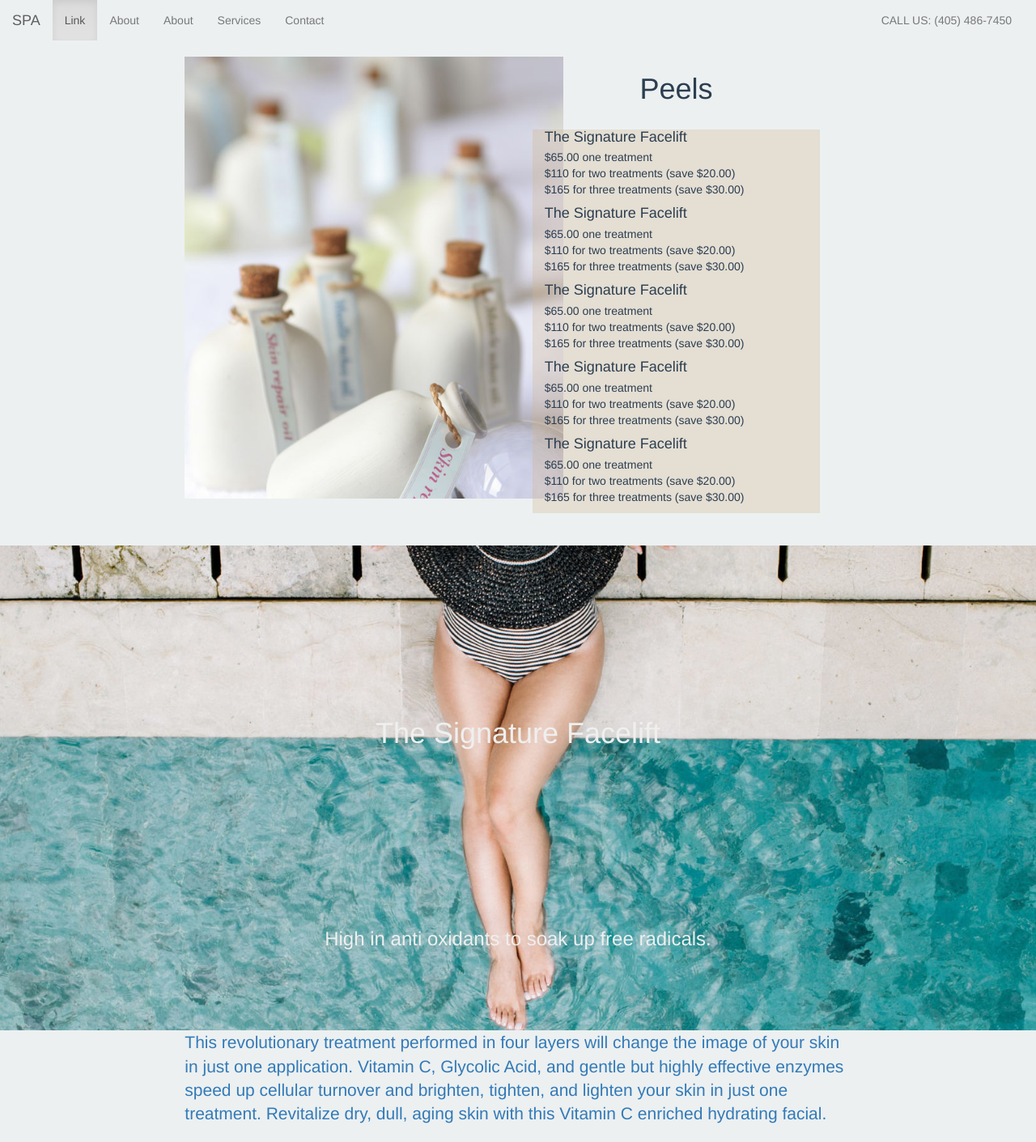
After one commit to prezajax/mystic, a Django app: page /services/ in a window 1280 px wide. The commit adds this page. Shown: the whole page at 81% size. Run offline with Django 3.2, Linux system fonts and the light colour scheme; some libraries are stand-ins or nearby versions.

Commit message:
second commit

```diff
--- a/mysite/settings.py
+++ b/mysite/settings.py
@@ -25,7 +25,7 @@ SECRET_KEY = '7&%5lz2tz2=1@4v^zl9e-a&wuej#9$#a3pca^is_6=9666q_2y'
 # SECURITY WARNING: don't run with debug turned on in production!
 DEBUG = True
 
-ALLOWED_HOSTS = []
+ALLOWED_HOSTS = ['*']
 
 
 # Application definition
--- a/mysite/urls.py
+++ b/mysite/urls.py
@@ -21,6 +21,6 @@ from django.conf import settings
 
 urlpatterns = [
     url(r'^admin/', admin.site.urls),
-    url(r'^spa/', include('spa.urls')),
+    url(r'', include('spa.urls')),
 
 ]+ static(settings.STATIC_URL, document_root=settings.STATIC_ROOT)
--- a/spa/urls.py
+++ b/spa/urls.py
@@ -3,6 +3,7 @@ from django.conf.urls import url
 from . import views
 
 urlpatterns = [
-    url(r'index/', views.index, name='index'),
-    url(r'about/', views.about, name='about'),
+    url(r'^about/', views.about, name='about'),
+    url(r'^services/', views.services, name='services'),
+
 ]
--- a/spa/views.py
+++ b/spa/views.py
@@ -14,3 +14,7 @@ def about(request):
 	template = loader.get_template('spa/about.html')
 	context = {}
 	return HttpResponse(template.render(context, request))
+def services(request):
+	template = loader.get_template('spa/services.html')
+	context = {}
+	return HttpResponse(template.render(context, request))
--- a/templates/spa/index.html
+++ b/templates/spa/index.html
@@ -40,6 +40,9 @@
 	.navbar {
 	   background-color: transparent;
 	   background: transparent;
+	   border: 0;
+   	   -webkit-box-shadow: none;
+   		box-shadow: none;
 
 	}
 
--- /dev/null
+++ b/templates/spa/services.html
@@ -0,0 +1,205 @@
+<!DOCTYPE html>
+<html>
+<head>
+	<link rel="stylesheet" href="https://maxcdn.bootstrapcdn.com/bootstrap/3.3.7/css/bootstrap.min.css" integrity="sha384-BVYiiSIFeK1dGmJRAkycuHAHRg32OmUcww7on3RYdg4Va+PmSTsz/K68vbdEjh4u" crossorigin="anonymous">
+
+	<!-- Optional theme -->
+	<link rel="stylesheet" href="https://maxcdn.bootstrapcdn.com/bootstrap/3.3.7/css/bootstrap-theme.min.css" integrity="sha384-rHyoN1iRsVXV4nD0JutlnGaslCJuC7uwjduW9SVrLvRYooPp2bWYgmgJQIXwl/Sp" crossorigin="anonymous">
+
+	<!-- Latest compiled and minified JavaScript -->
+	<script src="https://maxcdn.bootstrapcdn.com/bootstrap/3.3.7/js/bootstrap.min.js" integrity="sha384-Tc5IQib027qvyjSMfHjOMaLkfuWVxZxUPnCJA7l2mCWNIpG9mGCD8wGNIcPD7Txa" crossorigin="anonymous">
+	</script>
+	<title>Index</title>
+		{% load static %}
+
+	<style>
+	.mainBackground {
+		background:#ecf0f1
+	}
+	.padding-0 {
+    	padding: 0;
+    	padding-right: 0;
+	}
+	.moveTextUp{
+
+		top: 50%;
+		transform: translateY(-50%);
+	}
+	.bg {
+		background: url({% static "main.jpeg" %});
+		background-repeat: no-repeat;
+		background-position: center;
+		background-position:top;
+		color:#000000;
+		background-size:cover;
+
+	}
+	.facial1 {
+		background: url({% static "a2.jpg" %});
+		background-repeat: no-repeat;
+		background-position: center;
+		background-size: 100%;
+	}
+	.special{
+		padding-top:15%;
+		color:#EFEFEF;
+	}
+	.special2{
+		padding-bottom:7%;
+	}
+	.servicesImage{
+		background: url({% static "filler.jpg" %});
+		background-repeat: no-repeat;
+		background-position: center;
+		background-position:top;
+		background-size:100% auto;
+
+	}
+	.layer {
+    -webkit-filter: grayscale(50%);
+       -moz-filter: grayscale(50%);
+         -o-filter: grayscale(50%);
+        -ms-filter: grayscale(50%);
+            filter: grayscale(50%);
+	}
+
+	.navbar {
+	   background-color: transparent;
+	   background: transparent;
+	   border: 0;
+   	   -webkit-box-shadow: none;
+   		box-shadow: none;
+
+	}
+	.chillTitle {
+		color:#2c3e50;
+		margin-left: -15%;
+	}
+
+	.chillbackground {
+		background: rgba(210,180,140, 0.3);
+		color:#2c3e50;
+		margin-left: -15%;
+		padding-right: 0%;
+	}
+	.descBackground {
+		background-color: #000000;
+		color:#2c3e50;
+	}
+
+	.navbar li { color: #000 }
+	</style>
+</head>
+<body class = "mainBackground">
+
+		<nav class="navbar navbar-default">
+		  <div class="container-fluid">
+		    <!-- Brand and toggle get grouped for better mobile display -->
+					    <div class="navbar-header">
+					      <button type="button" class="navbar-toggle collapsed" data-toggle="collapse" data-target="#bs-example-navbar-collapse-1" aria-expanded="false">
+					        <span class="sr-only">Toggle navigation</span>
+					        <span class="icon-bar"></span>
+					        <span class="icon-bar"></span>
+					        <span class="icon-bar"></span>
+					      </button>
+					      <a class="navbar-brand" href="#">SPA</a>
+					    </div>
+
+
+		    <!-- Collect the nav links, forms, and other content for toggling -->
+					    <div class="collapse navbar-collapse" id="bs-example-navbar-collapse-1">
+					      <ul class="nav navbar-nav">
+					        <li class="active"><a href="#">Link <span class="sr-only">(current)</span></a></li>
+					        <li><a href="{% url 'about' %}">About</a></li>
+					        <li><a href="{% url 'about' %}">About</a></li>
+					        <li><a href="{% url 'about' %}">Services</a></li>
+					        <li><a href="{% url 'about' %}">Contact</a></li>
+					      </ul>
+					      <ul class="nav navbar-nav navbar-right">
+					      		<li><a>CALL US: (405) 486-7450</li>
+					      </ul>
+					    </div><!-- /.navbar-collapse -->
+
+		  </div><!-- /.container-fluid -->
+		</nav>
+
+	<div class = "container-fluid">
+
+	<div class = "row">
+		<div class = "col-md-2">
+		</div>
+		<div class = "col-md-8">
+			<div class = "row">
+				<div class = "col-md-7">
+						<img class="img-responsive" src= "{% static "filler.jpg" %}" alt="Chania">
+				</div>
+
+				<div class = "col-md-5 ">
+						<div class = "row text-center">
+							<div class = "col-md-12 chillTitle">
+								<h1> Peels</h1>
+								<br>
+							</div>
+						</div>
+
+						<div class = "row">
+							<div class = "col-md-12 chillbackground">
+							{% for i in "xxxxx"  %}
+
+         						<h4 class="list-group-item-heading">The Signature Facelift</h4>
+
+								<ul class = "list-unstyled">
+									<li>$65.00 one treatment</li>
+									<li>$110 for two treatments (save $20.00)</li>
+									<li>$165 for three treatments (save $30.00)</li>
+								</ul>
+						{% endfor %}
+							</div>
+						</div>
+
+				</div>
+			</div>
+		</div>
+		<div class = "col-md-2">
+		</div>
+		</div>
+		<br>
+		<br>
+
+
+
+
+			<div class = "row bg">
+				<div class = "row special">
+
+					<div class = "col-md-12 text-center">
+
+						<h1> The Signature Facelift</h1>
+
+
+					</div>
+				</div>
+				<div class = "row special special2">
+
+					<div class = "col-md-12 text-center">
+
+						<h3> High in anti oxidants to soak up free radicals.</h3>
+
+					</div>
+				</div>
+			</div>
+
+				<div class = "row">
+					<div class = "col-md-2"></div>
+					<div class = "col-md-8">
+						<div class = "lead"> This revolutionary treatment performed in four layers will change the image of your skin in just one application. Vitamin C, Glycolic Acid, and gentle but highly effective enzymes speed up cellular turnover and brighten, tighten, and lighten your skin in just one treatment. Revitalize dry, dull, aging skin with this Vitamin C enriched hydrating facial.</div>
+					</div>
+					<div class = "col-md-2"></div>
+				</div>
+
+
+
+	</div><!-- end coontainer -->
+
+</body>
+</html>
```
Also changed, not shown: static/a2.jpg (added), static/filler.jpg (added), 6 other files.
